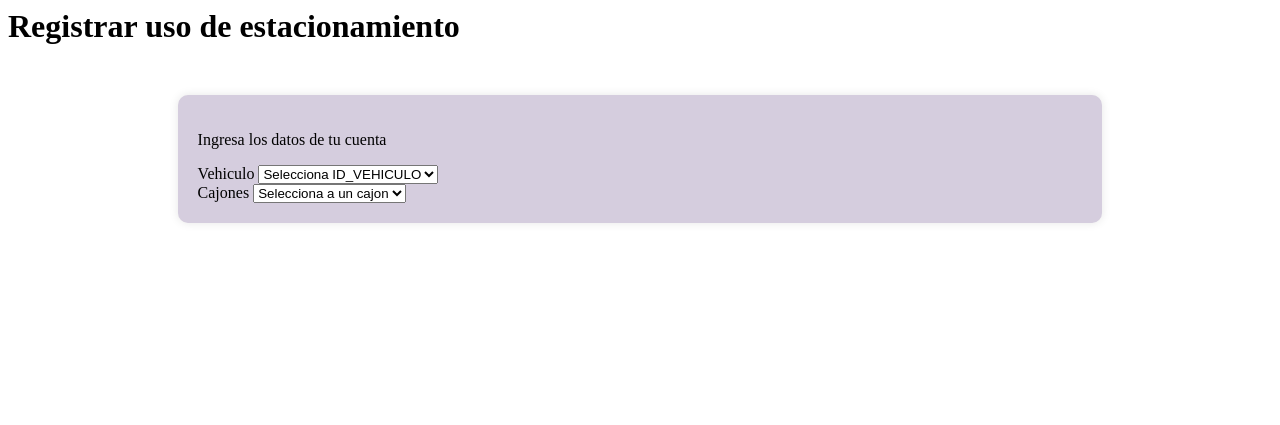
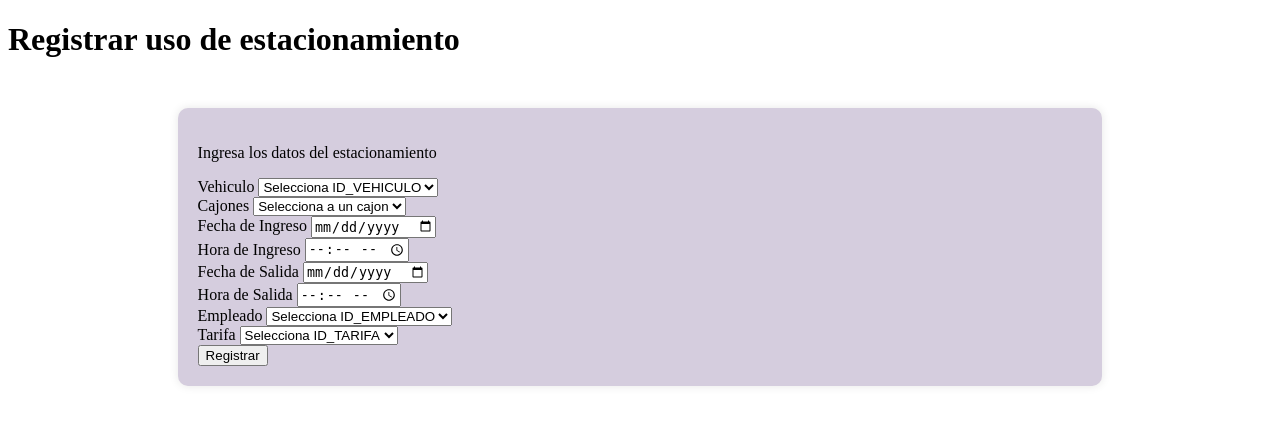
Before and after one commit to Nefta11/TEST, a PHP site: page /registrar.php in a window 1280 px wide. Shown: the top 425 px of the page. Run offline with PHP 8.4, Linux system fonts and the light colour scheme.

Commit message:
ADD REGISTRAR

```diff
--- a/registrar.php
+++ b/registrar.php
@@ -1,21 +1,95 @@
+<!DOCTYPE html>
+<html lang="es">
+<head>
+    <meta charset="UTF-8">
+    <meta name="viewport" content="width=device-width, initial-scale=1.0">
+    <link rel="stylesheet" href="css/estilos.css">
+    <title>Registrar uso de estacionamiento</title>
+</head>
+<body>
 
-<link rel="stylesheet" href="css/estilos.css">
     <h1>Registrar uso de estacionamiento</h1>
 
-<form class="contenedorform" action="login.php" method="post">
-    <p>Ingresa los datos de tu cuenta</p>
+    <form class="contenedorform" action="procesar_registro.php" method="post">
+        <p>Ingresa los datos del estacionamiento</p>
+
+        <!-- Campo de selección para ID_VEHICULO -->
         <div class="form-outline mb-4">
-    <label class="form-label" for="usuario">Vehiculo</label>
-    <select name="id_vehiculo" id="id_vehiculo">
+            <label class="form-label" for="id_vehiculo">Vehiculo</label>
+            <select name="id_vehiculo" id="id_vehiculo" required>
                 <option value="">Selecciona ID_VEHICULO</option>
-
+                <!-- Agrega opciones según sea necesario -->
+                <option value="vehiculo1">Vehiculo 1</option>
+                <option value="vehiculo2">Vehiculo 2</option>
+                <option value="vehiculo3">Vehiculo 3</option>
             </select>
         </div>
+
+        <!-- Campo de selección para ID_CAJON -->
         <div class="form-outline mb-4">
-    <label class="form-label" for="usuario">Cajones</label>
-    <select name="id_vehiculo" id="id_cajon">
+            <label class="form-label" for="id_cajon">Cajones</label>
+            <select name="id_cajon" id="id_cajon" required>
                 <option value="">Selecciona a un cajon</option>
-
+                <!-- Agrega opciones según sea necesario -->
+                <option value="cajon1">Cajon 1</option>
+                <option value="cajon2">Cajon 2</option>
+                <option value="cajon3">Cajon 3</option>
             </select>
         </div>
+
+        <!-- Campo de fecha de ingreso -->
+        <div class="form-outline mb-4">
+            <label class="form-label" for="fecha_ingreso">Fecha de Ingreso</label>
+            <input type="date" id="fechaIngreso" name="fechaIngreso" required>
+        </div>
+
+        <!-- Campo de hora de ingreso -->
+        <div class="form-outline mb-4">
+            <label class="form-label" for="hora_ingreso">Hora de Ingreso</label>
+            <input type="time" id="horaIngreso" name="horaIngreso" required>
+        </div>
+
+        <!-- Campo de fecha de salida -->
+        <div class="form-outline mb-4">
+            <label class="form-label" for="fecha_salida">Fecha de Salida</label>
+            <input type="date" id="fechaSalida" name="fechaSalida" required>
+        </div>
+
+        <!-- Campo de hora de salida -->
+        <div class="form-outline mb-4">
+            <label class="form-label" for="hora_salida">Hora de Salida</label>
+            <input type="time" id="horaSalida" name="horaSalida" required>
+        </div>
+
+        <!-- Campo de selección para ID_EMPLEADO -->
+        <div class="form-outline mb-4">
+            <label class="form-label" for="id_empleado">Empleado</label>
+            <select name="id_empleado" id="id_empleado" required>
+                <option value="">Selecciona ID_EMPLEADO</option>
+                <!-- Agrega opciones según sea necesario -->
+                <option value="empleado1">Empleado 1</option>
+                <option value="empleado2">Empleado 2</option>
+                <option value="empleado3">Empleado 3</option>
+            </select>
+        </div>
+
+        <!-- Campo de selección para ID_TARIFA -->
+        <div class="form-outline mb-4">
+            <label class="form-label" for="id_tarifa">Tarifa</label>
+            <select name="id_tarifa" id="id_tarifa" required>
+                <option value="">Selecciona ID_TARIFA</option>
+                <!-- Agrega opciones según sea necesario -->
+                <option value="tarifa1">Tarifa 1</option>
+                <option value="tarifa2">Tarifa 2</option>
+                <option value="tarifa3">Tarifa 3</option>
+            </select>
+        </div>
+
+        <!-- Agrega más campos según sea necesario -->
+
+        <!-- Botón de envío -->
+        <input type="submit" value="Registrar">
     </form>
+
+</body>
+</html>
```
Lines whose indentation alone changed are shown as unchanged.
